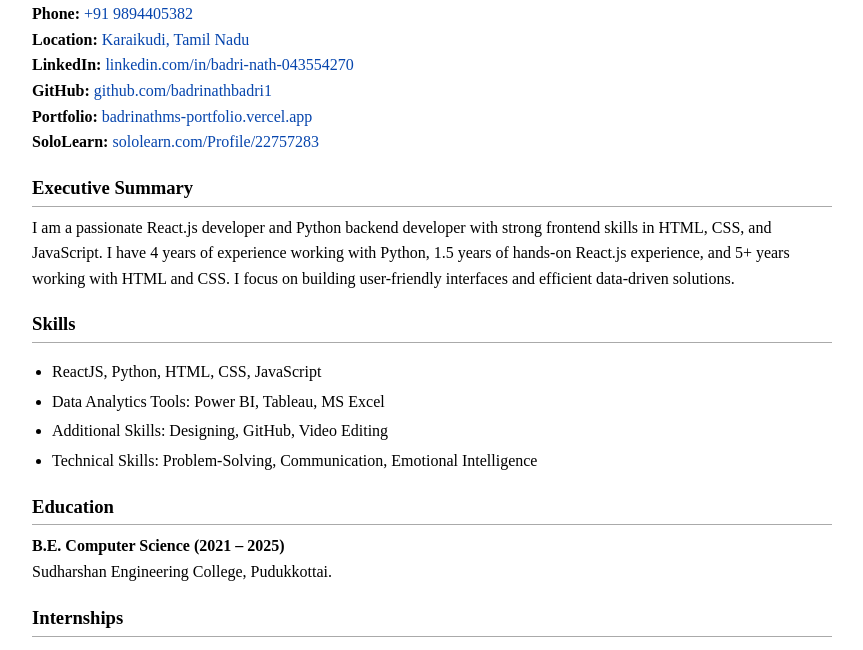
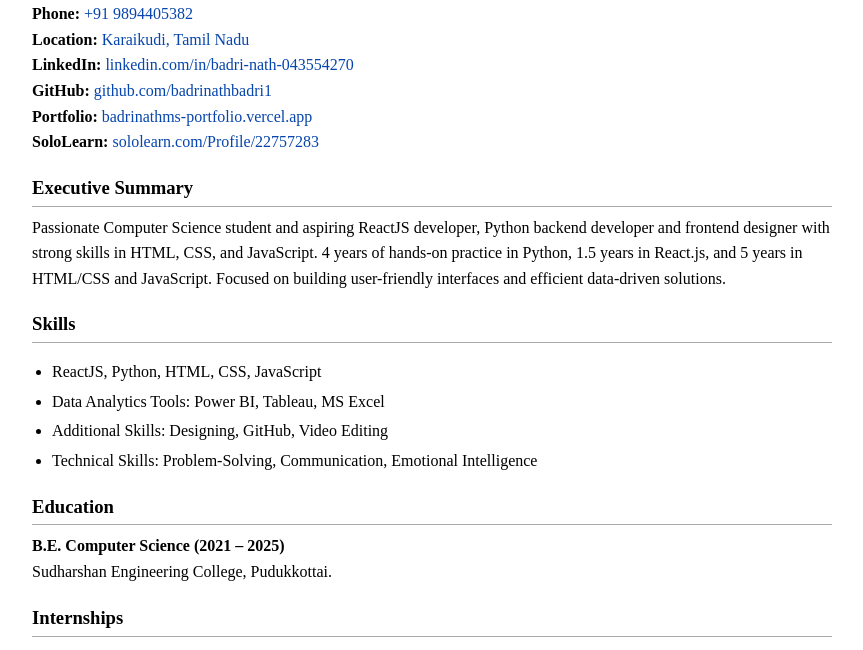
Before and after one commit to badrinath2002-lab/digital-resume, a plain HTML site: page index.html in a window 1280 px wide. Shown: the part 109-759 px from the top of the page, without its empty margins (208-1071 px from the left). Drawn offline with Linux system fonts and the light colour scheme.

Commit message:
Update index.html

```diff
--- a/index.html
+++ b/index.html
@@ -83,9 +83,10 @@
     <!-- Executive Summary next line after contact -->
     <h2>Executive Summary</h2>
     <p>
-      I am a passionate React.js developer and Python backend developer with strong frontend skills in HTML, CSS, and JavaScript.
-      I have 4 years of experience working with Python, 1.5 years of hands-on React.js experience, and 5+ years working with HTML and CSS.
-      I focus on building user-friendly interfaces and efficient data-driven solutions.
+      Passionate Computer Science student and aspiring ReactJS developer, Python backend developer
+      and frontend designer with strong skills in HTML, CSS, and JavaScript. 4 years of hands-on practice in Python,
+      1.5 years in React.js, and 5 years in HTML/CSS and JavaScript.
+      Focused on building user-friendly interfaces and efficient data-driven solutions.
     </p>
 
     <h2>Skills</h2>
```
